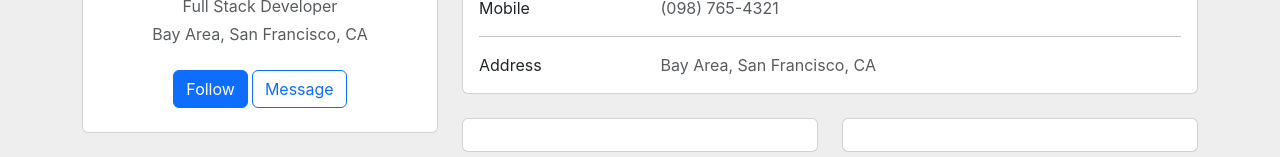
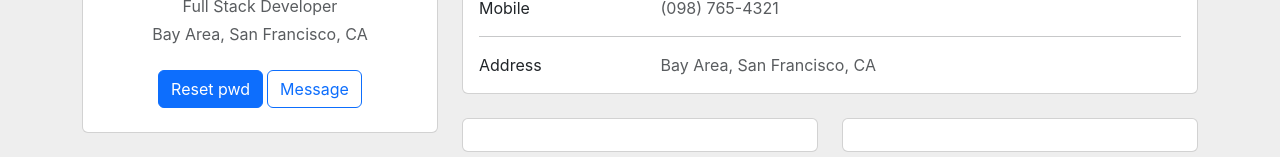
Before and after one commit to chanchimetro/loanMe, a React (Create React App) app: page /perfil in a window 1280 px wide. Shown: the part 396-553 px from the top of the page. Built offline with nearby package versions, Linux system fonts and the light colour scheme; the HTML template or start-up script is replaced by a standard one.

Commit message:
change pwd still not working

```diff
--- a/src/App.js
+++ b/src/App.js
@@ -13,7 +13,7 @@ function App() {
         <Navbar setUser={setUser}/>
         <Routes>
           <Route index element={<Home user={user}/>}></Route>
-          <Route path="/perfil" element={<Perfil/>}></Route>
+          <Route path="/perfil" element={<Perfil user= {user}/>}></Route>
           <Route path="/*" element={<p>404 ¯\_(ツ)_/¯</p>}></Route>
         </Routes>
       </BrowserRouter>
--- a/src/perfil/Perfil.js
+++ b/src/perfil/Perfil.js
@@ -1,7 +1,9 @@
 import "./Perfil.css";
+import PwdChange from "../pwdReset/PwdReset.js"
 
-function Perfil() {
-    return(
+function Perfil(user) {
+    return (
+        <div>
             <section>
                 <div className="container py-5">
                     <div className="row">
@@ -19,12 +21,12 @@ function Perfil() {
                         <div className="col-lg-4">
                             <div className="card mb-4">
                                 <div className="card-body text-center">
-                        <img src="https://mdbcdn.b-cdn.net/img/Photos/new-templates/bootstrap-chat/ava3.webp" alt="avatar" className="rounded-circle img-fluid"/>
+                                    <img src="https://mdbcdn.b-cdn.net/img/Photos/new-templates/bootstrap-chat/ava3.webp" alt="avatar" className="rounded-circle img-fluid" />
                                     <h5 className="my-3">John Smith</h5>
                                     <p className="text-muted mb-1">Full Stack Developer</p>
                                     <p className="text-muted mb-4">Bay Area, San Francisco, CA</p>
                                     <div className="d-flex justify-content-center mb-2">
-                            <button type="button" className="btn btn-primary">Follow</button>
+                                        <button type="button" className="btn btn-primary" data-bs-toggle="modal" onClick={() => <pwdReset user={user} />} data-bs-target="#pwdChange">Reset pwd</button>
                                         <button type="button" className="btn btn-outline-primary ms-1">Message</button>
                                     </div>
                                 </div>
@@ -67,7 +69,7 @@ function Perfil() {
                                             <p className="text-muted mb-0">Johnatan Smith</p>
                                         </div>
                                     </div>
-                        <hr/>
+                                    <hr />
                                     <div className="row">
                                         <div className="col-sm-3">
                                             <p className="mb-0">Email</p>
@@ -76,7 +78,7 @@ function Perfil() {
                                             <p className="text-muted mb-0">example@example.com</p>
                                         </div>
                                     </div>
-                        <hr/>
+                                    <hr />
                                     <div className="row">
                                         <div className="col-sm-3">
                                             <p className="mb-0">Phone</p>
@@ -85,7 +87,7 @@ function Perfil() {
                                             <p className="text-muted mb-0">(097) 234-5678</p>
                                         </div>
                                     </div>
-                        <hr/>
+                                    <hr />
                                     <div className="row">
                                         <div className="col-sm-3">
                                             <p className="mb-0">Mobile</p>
@@ -94,7 +96,7 @@ function Perfil() {
                                             <p className="text-muted mb-0">(098) 765-4321</p>
                                         </div>
                                     </div>
-                        <hr/>
+                                    <hr />
                                     <div className="row">
                                         <div className="col-sm-3">
                                             <p className="mb-0">Address</p>
@@ -123,6 +125,15 @@ function Perfil() {
                     </div>
                 </div>
             </section>
+
+            <div class="modal fade" id="pwdChange" tabindex="-1" aria-labelledby="authModalLabel" aria-hidden="true">
+                <div class="modal-dialog">
+                    <div class="modal-content p-md-3">
+                       <PwdChange user={user}/>
+                    </div>
+                </div>
+            </div>
+        </div>
     );
 }
 
--- a/src/pwdReset/pwdReset.js
+++ b/src/pwdReset/pwdReset.js
@@ -12,11 +12,12 @@ async function postData(url = "", data = {}) {
     //return resp;
 }
 
-function pwdReset() {
+function PwdReset({user}) {
 
     function handleChanges(e) {
         e.preventDefault();
         let data = {
+            username: user,
             contrasenna: e.target.password.value,
             nuevaContrasenna: e.target.newPassword.value,
         };
@@ -30,7 +31,7 @@ function pwdReset() {
     }
 
     return (
-        <div className="Register">
+            <div className="changePwd">
                 <h2 className="card-title">Reestablecer Contraseña</h2>
                 <hr></hr>
                 <div className="card-body text-start py-md-4">
@@ -50,4 +51,4 @@ function pwdReset() {
     );
 }
 
-export default pwdReset;
+export default PwdReset;
```
Lines whose indentation alone changed are shown as unchanged.
